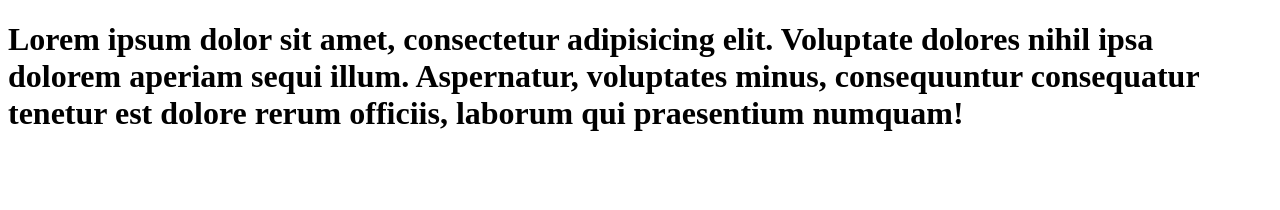
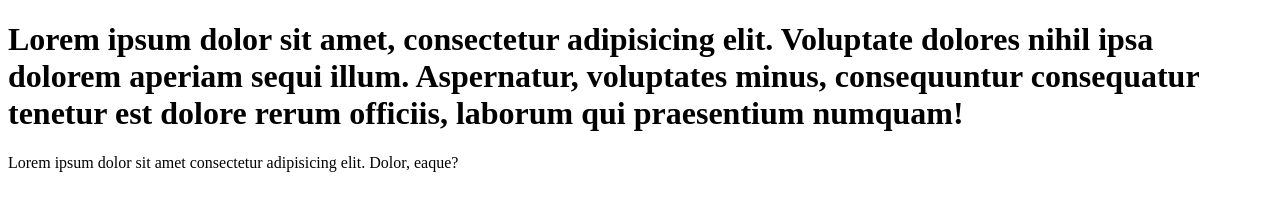
Before and after one commit to Itzraj786iul/learn-git, a plain HTML site: page index.html in a window 1280 px wide. Drawn offline with Linux system fonts and the light colour scheme.

Commit message:
added paragraph to code

```diff
--- a/index.html
+++ b/index.html
@@ -9,5 +9,6 @@
     <h1>Lorem ipsum dolor sit amet, consectetur adipisicing elit. Voluptate dolores nihil ipsa dolorem aperiam sequi illum.
          Aspernatur, voluptates minus, consequuntur consequatur tenetur est dolore rerum officiis, laborum qui
          praesentium numquam!</h1>
+         <p>Lorem ipsum dolor sit amet consectetur adipisicing elit. Dolor, eaque?</p>
 </body>
 </html>
```
